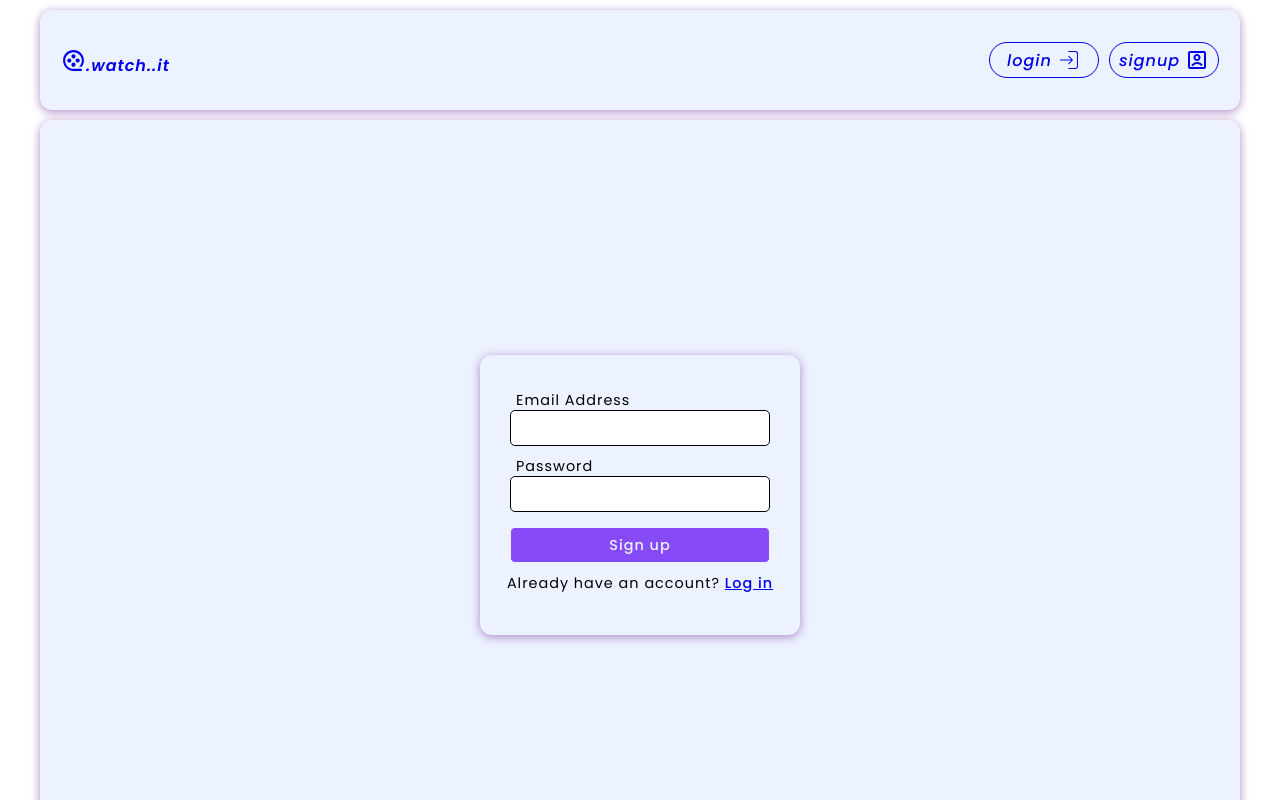
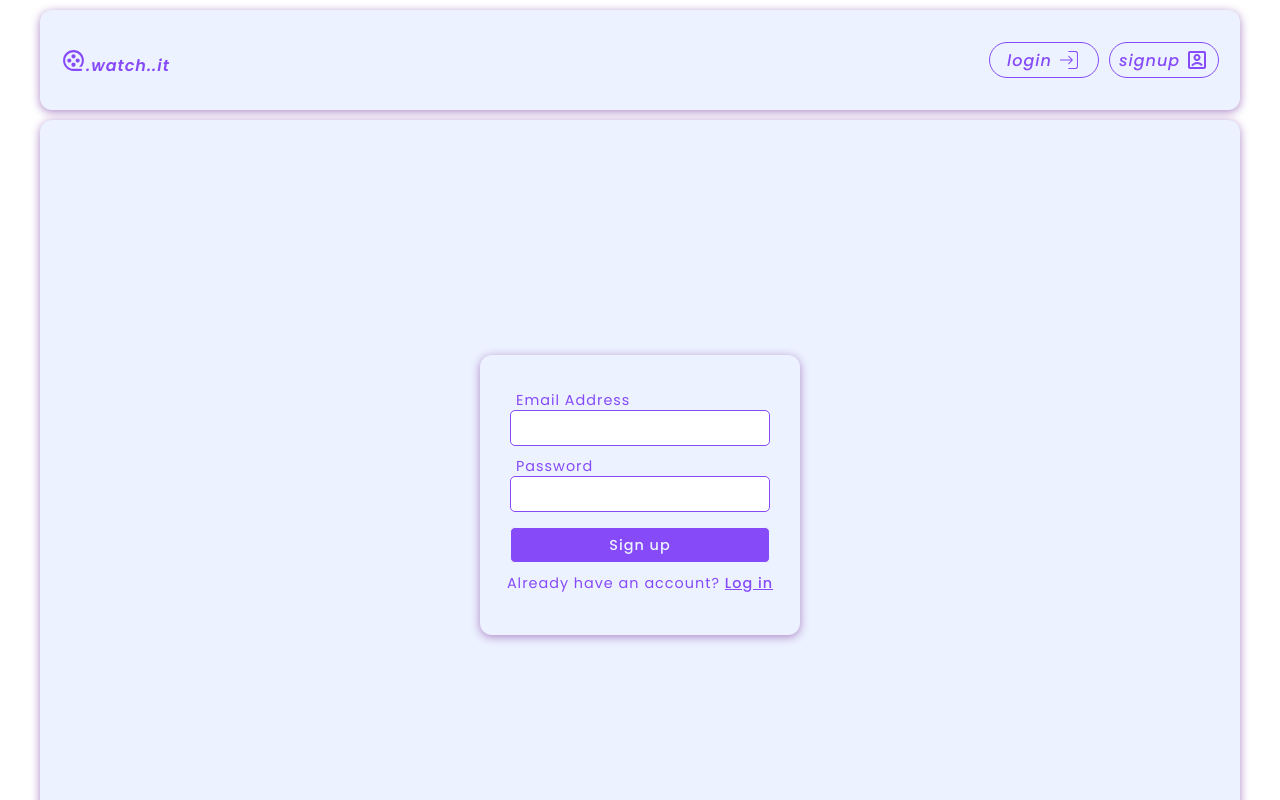
Before and after one commit to andbudha/watch-it, a React (Vite) app: page /signup in a window 1280 px wide. Shown: the top 800 px of the page. Built offline with nearby package versions, Linux system fonts and the light colour scheme; no server answers.

Commit message:
Font and border color in ome comp-s updated

```diff
--- a/src/assets/utils/successfulToast.ts
+++ b/src/assets/utils/successfulToast.ts
@@ -9,7 +9,7 @@ export const successfulToast = (message: string) =>
       color: '#7e30e1',
     },
     iconTheme: {
-      primary: '#7e30e1',
+      primary: '#864af9',
       secondary: '#fff',
     },
   });
--- a/src/components/Footer/Footer.module.scss
+++ b/src/components/Footer/Footer.module.scss
@@ -5,6 +5,7 @@
   height: 80px;
   width: 100%;
   border-radius: 12px;
+  color: $font_secondary_color;
   background-color: $second_background_color;
   box-shadow: $shadow_color 0px 2px 10px 0px,
     rgba(0, 0, 0, 0.06) 0px 0px 0px 0px;
--- a/src/components/Navbar/Navbar.module.scss
+++ b/src/components/Navbar/Navbar.module.scss
@@ -14,6 +14,7 @@
     width: 130px;
     height: 36px;
     text-decoration: none;
+    color: $font_secondary_color;
     @include flexBox(nowrap, row, end, center);
     .logo_icon {
       height: 25px;
@@ -53,6 +54,7 @@
       height: 100%;
       text-decoration: none;
       cursor: pointer;
+      color: $font_secondary_color;
       @include flexBox(nowrap, row, center, center);
       &:hover {
         color: #fff;
--- a/src/components/pages/Home/GridMovies/GridMovies.module.scss
+++ b/src/components/pages/Home/GridMovies/GridMovies.module.scss
@@ -10,12 +10,14 @@
     height: 60px;
     width: 320px;
     margin-top: 20px;
+    color: $font_secondary_color;
     @include flexBox(nowrap, row, center, center);
     .search_box {
       border: 1px solid;
       height: 36px;
       border-radius: 18px;
       width: 300px;
+      color: $font_secondary_color;
       @include flexBox(nowrap, row, center, center);
       .search_icon_box {
         height: 100%;
@@ -34,6 +36,7 @@
         width: 220px;
         border: none;
         outline: none;
+        color: $font_primary_color;
         letter-spacing: 1.2px;
         font-style: oblique;
         font-weight: 500;
--- a/src/components/pages/Login/Login.module.scss
+++ b/src/components/pages/Login/Login.module.scss
@@ -6,6 +6,7 @@
   width: 100%;
   border-radius: 12px;
   background-color: $second_background_color;
+  color: $font_secondary_color;
   box-shadow: $shadow_color 0px 2px 10px 0px,
     rgba(0, 0, 0, 0.06) 0px 0px 0px 0px;
   @include flexBox(nowrap, row, center, center);
@@ -21,7 +22,6 @@
     @include flexBox(nowrap, column, center, center);
   }
   .login_form {
-    // border: 1px solid;
     height: 230px;
     width: 280px;
     padding: 10px 0;
@@ -38,14 +38,12 @@
       }
     }
     .label_box {
-      // border: 1px solid;
       height: 20px;
       width: 260px;
       padding: 0 6px;
       @include flexBox(nowrap, row, start, center);
     }
     .input_box {
-      // border: 1px solid;
       width: 260px;
       margin-bottom: 10px;
       .login_input {
@@ -56,6 +54,7 @@
         border-radius: 5px;
         outline: none;
         letter-spacing: 1.5px;
+        color: $font_secondary_color;
       }
     }
     .login_button {
@@ -80,15 +79,15 @@
       }
     }
     .info_box {
-      // border: 1px solid;
       height: 30px;
       width: 280px;
+      color: $font_secondary_color;
       @include flexBox(nowrap, row, center, center);
-
       .info_text {
         font-size: 0.9rem;
       }
-      .login_link {
+      .signup_link {
+        color: $font_secondary_color;
         font-weight: 500;
       }
     }
--- a/src/components/pages/Signup/Signup.module.scss
+++ b/src/components/pages/Signup/Signup.module.scss
@@ -6,6 +6,7 @@
   width: 100%;
   border-radius: 12px;
   background-color: $second_background_color;
+  color: $font_secondary_color;
   box-shadow: $shadow_color 0px 2px 10px 0px,
     rgba(0, 0, 0, 0.06) 0px 0px 0px 0px;
   @include flexBox(nowrap, row, center, center);
@@ -16,15 +17,16 @@
     width: 320px;
     font-size: 0.9rem;
     border-radius: 12px;
+    color: $font_secondary_color;
     box-shadow: $shadow_color 0px 2px 10px 0px,
       rgba(0, 0, 0, 0.06) 0px 0px 0px 0px;
     @include flexBox(nowrap, column, center, center);
   }
   .signup_form {
-    // border: 1px solid;
     height: 230px;
     width: 280px;
     padding: 10px 0;
+    color: $font_secondary_color;
     @include flexBox(nowrap, column, start, center);
     .error_text_box {
       height: 20px;
@@ -38,14 +40,13 @@
       }
     }
     .label_box {
-      // border: 1px solid;
       height: 20px;
       width: 260px;
       padding: 0 6px;
       @include flexBox(nowrap, row, start, center);
     }
     .input_box {
-      // border: 1px solid;
+      color: $font_secondary_color;
       width: 260px;
       margin-bottom: 10px;
       .signup_input {
@@ -55,6 +56,7 @@
         border: 1px solid;
         border-radius: 5px;
         outline: none;
+        color: $font_secondary_color;
         letter-spacing: 1.5px;
       }
     }
@@ -80,7 +82,6 @@
       }
     }
     .info_box {
-      // border: 1px solid;
       height: 30px;
       width: 280px;
       @include flexBox(nowrap, row, center, center);
@@ -88,6 +89,7 @@
         font-size: 0.9rem;
       }
       .login_link {
+        color: $font_secondary_color;
         font-weight: 500;
       }
     }
```
